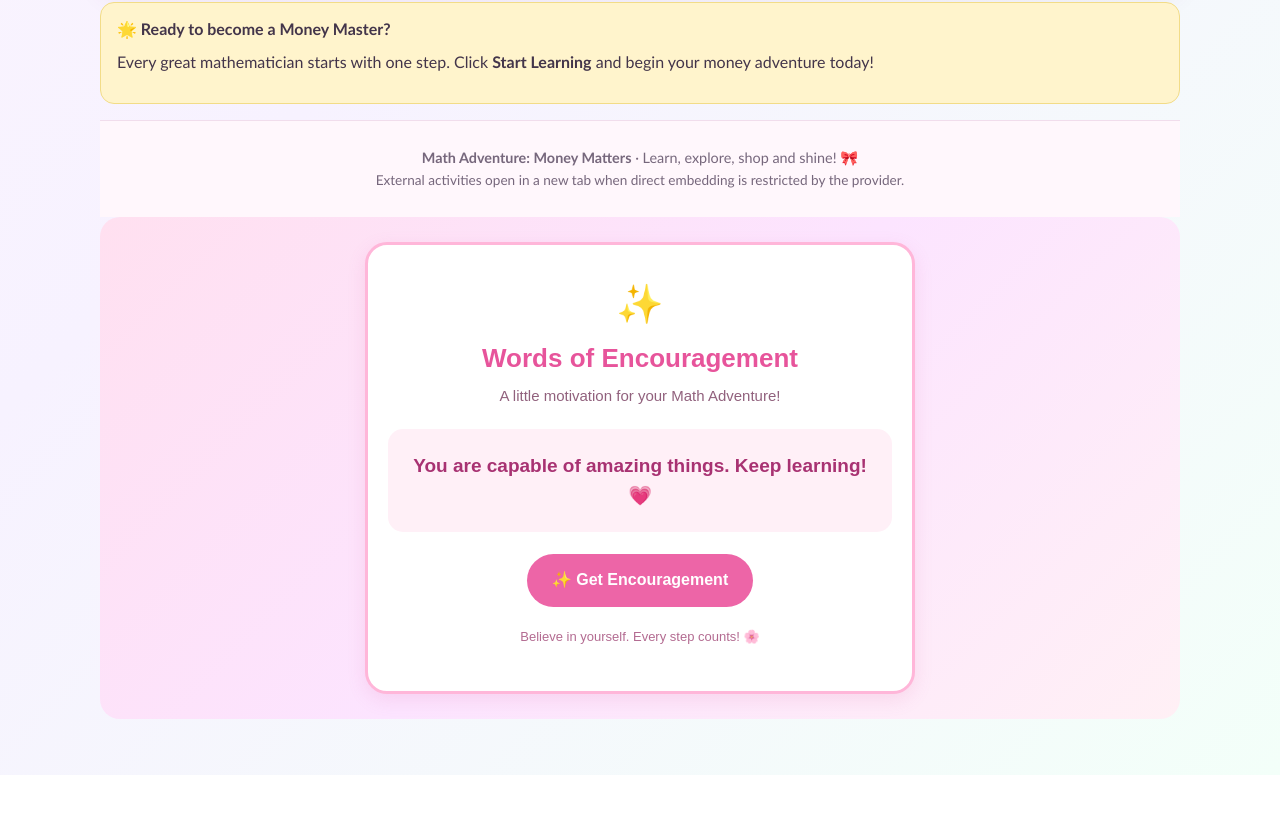
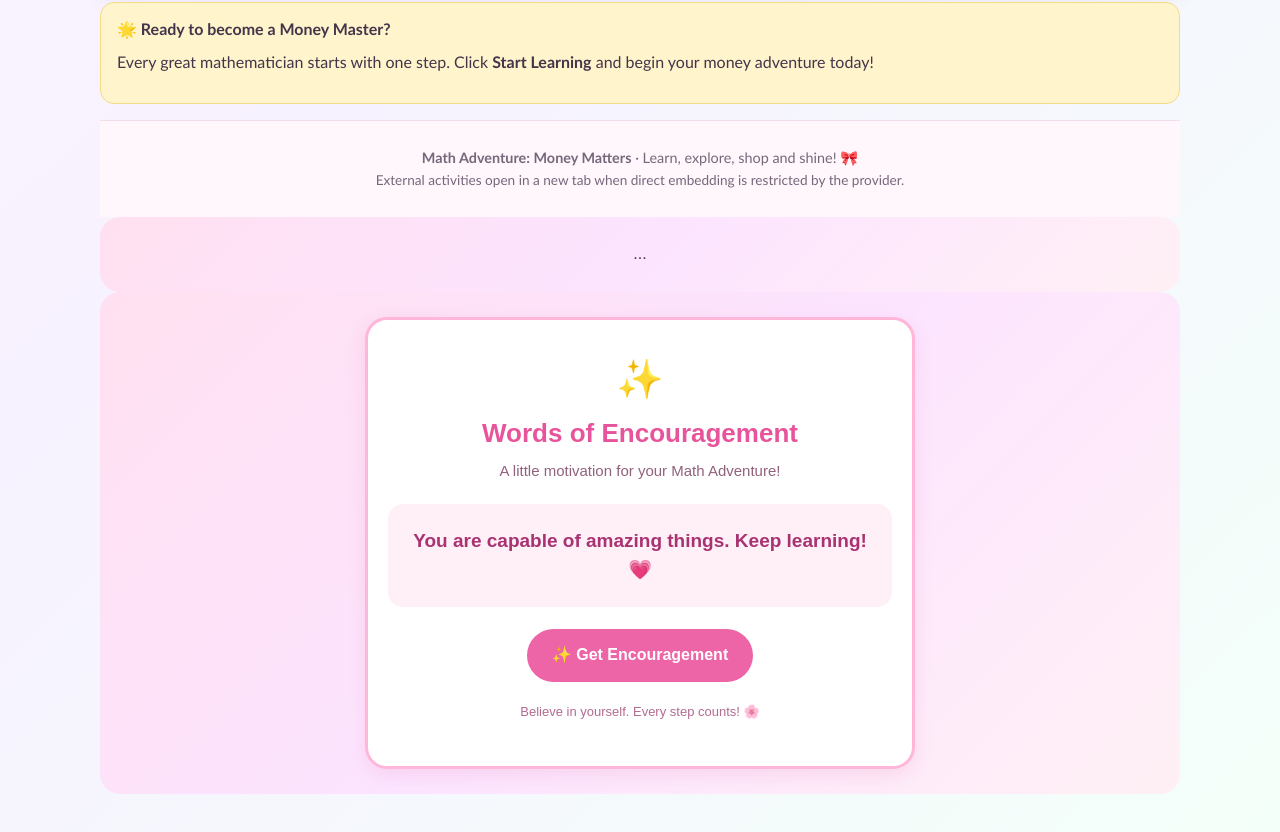
Before and after one commit to shzahira8-cmd/math-adventure-money-matters, a plain HTML site: page index.html in a window 1280 px wide. Shown: the part 1596-2428 px from the top of the page. Before the commit the page ends 2371 px from the top, so only its background shows below. Drawn offline with Linux system fonts and the light colour scheme.

Commit message:
Add encouragement box to index.html

```diff
--- a/index.html
+++ b/index.html
@@ -1105,7 +1105,10 @@ function resetMoneyMission() {
 }
 
 </script>
-
+</section>
+<div id="encouragement-box">
+  ...
+</div>
 
 <div id="encouragement-box">
   <div class="encouragement-card">
```
